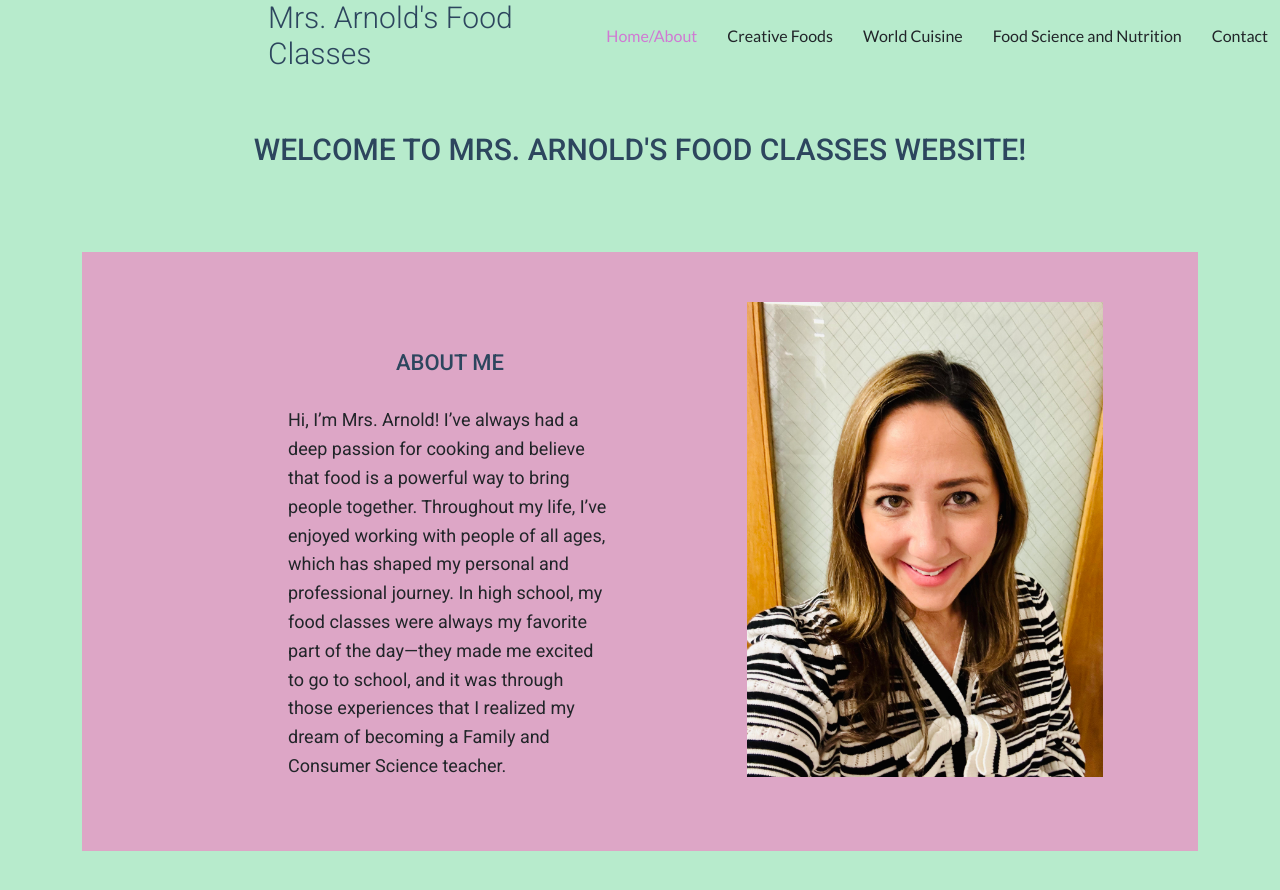
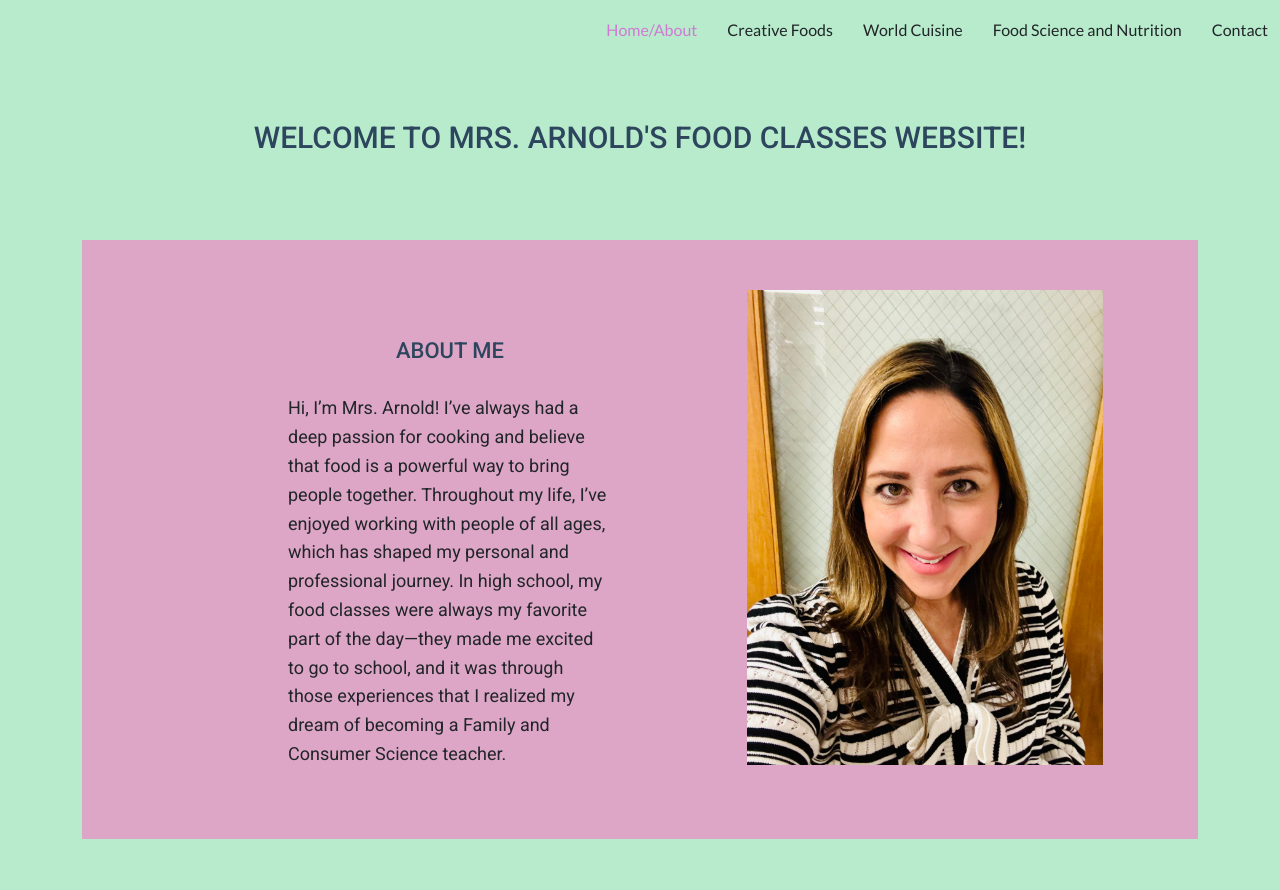
Before and after one commit to Createcode456/Foods-class-website, a plain HTML site: page index.html in a window 1280 px wide. Drawn offline with Linux system fonts and the light colour scheme.

Commit message:
changed logo

```diff
--- a/index.html
+++ b/index.html
@@ -9,7 +9,7 @@
   <meta name="keywords" content="">
 
   <!-- Favicons -->
-  <link href="assets/img/favicon.png" rel="icon">
+  <link href="assets/img/flowers2.jpeg" rel="icon">
   <link href="assets/img/apple-touch-icon.png" rel="apple-touch-icon">
 
   <!-- Fonts -->
@@ -44,7 +44,7 @@
       <a  href="index.html" class="logo d-flex align-items-center">
         <!-- Uncomment the line below if you also wish to use an image logo -->
         <!-- <img src="assets/img/logo.png" alt=""> -->
-        <h1 class="sitename">Mrs. Arnold's Food Classes</h1>
+        <h1 class="sitename"></h1>
       </a>
 
       <nav id="navmenu" class="navmenu">
```
Also changed, not shown: assets/img/flowers2.jpeg (added).
